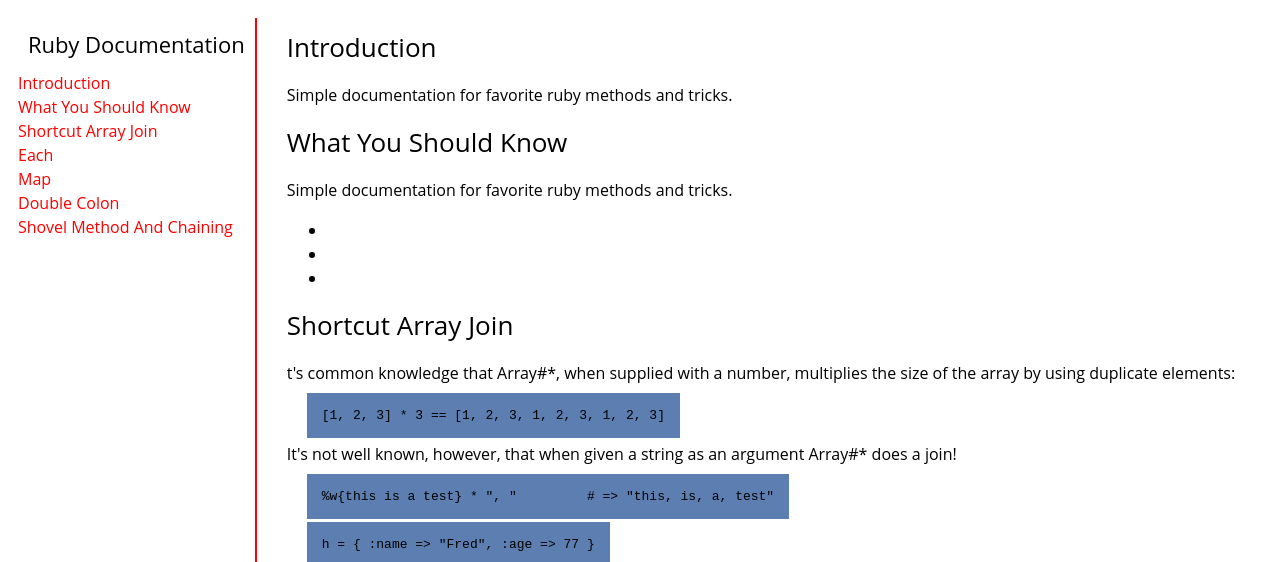
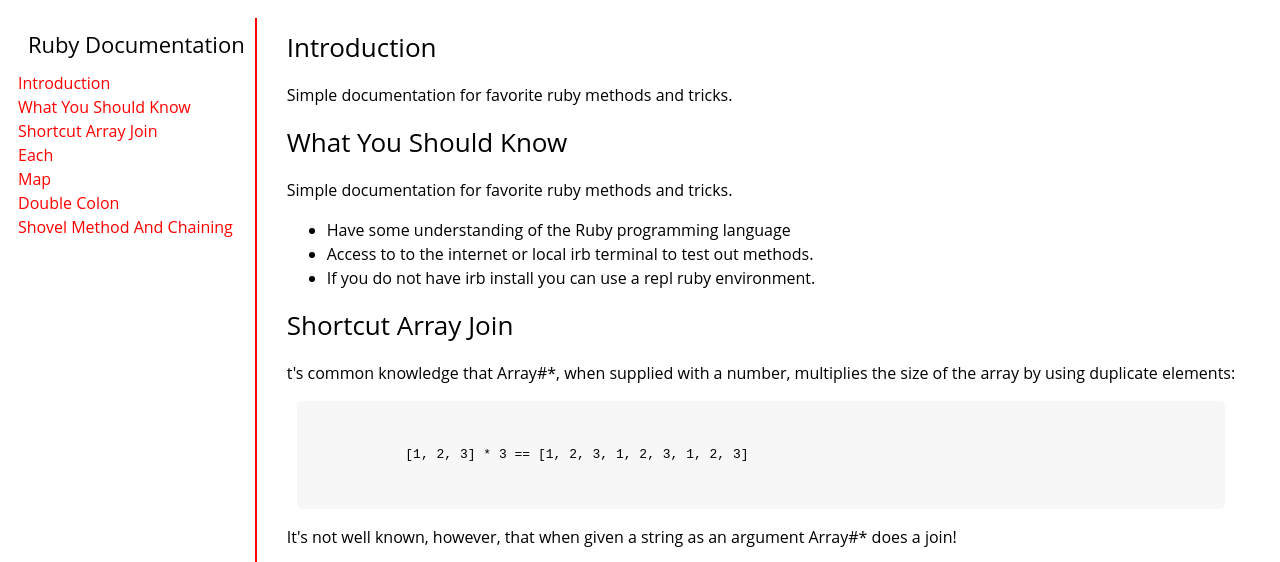
Before and after one commit to rogercodes1/Technical-Documentation-pg, a plain HTML site: page index.html in a window 1280 px wide. Shown: the top 562 px of the page. Drawn offline with Linux system fonts and the light colour scheme.

Commit message:
passing all tests. need to add data.

```diff
--- a/assets/styles.css
+++ b/assets/styles.css
@@ -20,9 +20,17 @@ body{
   display: flex;
 }
 code {
-  background-color: rgb(92, 126, 177);
-  padding: 15px;
-  margin: 20px;
+  display:block;
+  text-align: left;
+  white-space: pre;
+  position: relative;
+  word-break: normal;
+  word-wrap: normal;
+  line-height: 2;
+  background-color:#f7f7f7;
+  padding:15px;
+  margin:10px;
+  border-radius:5px;
 }
 
 nav {
@@ -39,11 +47,8 @@ nav {
 main {
   margin: 20px;
 }
-@media only screen and (max-width: 480px) {
-  #navbar {
-    display: none;
-  }
-  body {
-    color: blue;
-  }
+
+@media only screen and (max-width: 815px){
+
+
 }
--- a/index.html
+++ b/index.html
@@ -5,6 +5,14 @@
     <title></title>
     <link rel="stylesheet" href="./assets/styles.css">
 
+  <style>@media only screen and (max-width: 480px) {
+
+    body {
+      color: blue;
+
+    }
+  }
+  </style>
   </head>
   <body>
       <nav id='navbar'>
@@ -31,9 +39,9 @@
           <header class='section-header-title'> What You Should Know</header>
           <p> Simple documentation for favorite ruby methods and tricks.
             <ul>
-              <li></li>
-              <li></li>
-              <li></li>
+              <li> Have some understanding of the Ruby programming language</li>
+              <li>Access to to the internet or local irb terminal to test out methods.</li>
+              <li> If you do not have irb install you can use a repl ruby environment.</li>
             </ul>
           </p>
 
```
